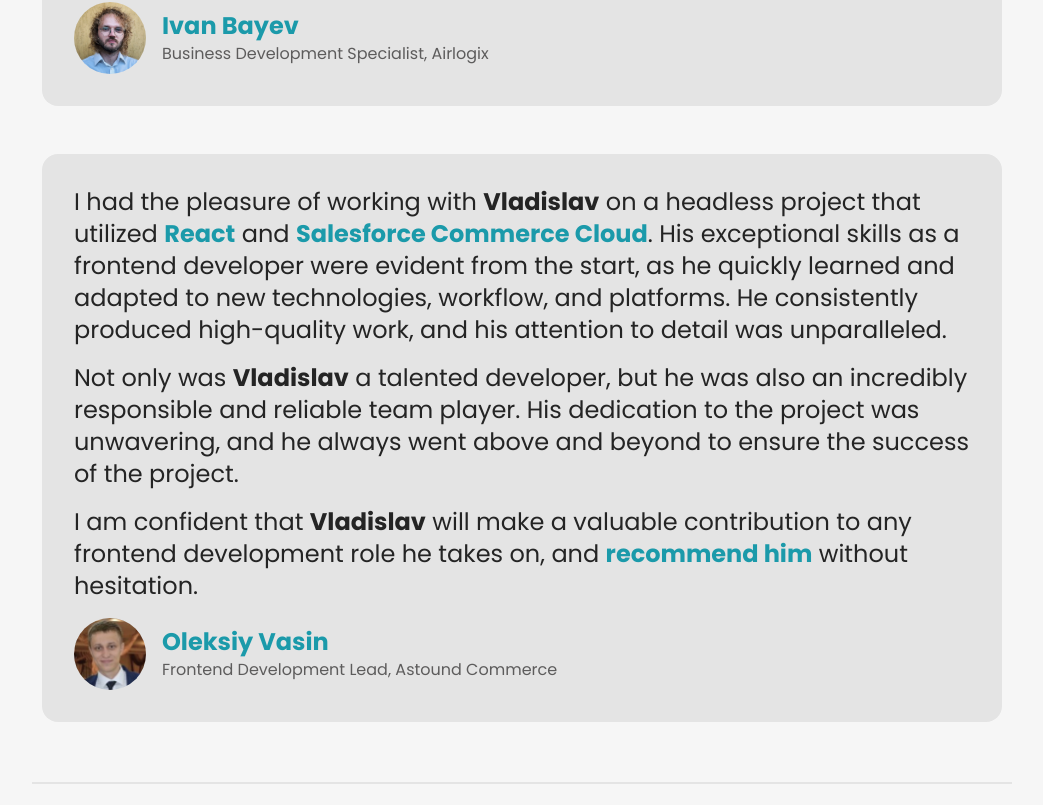
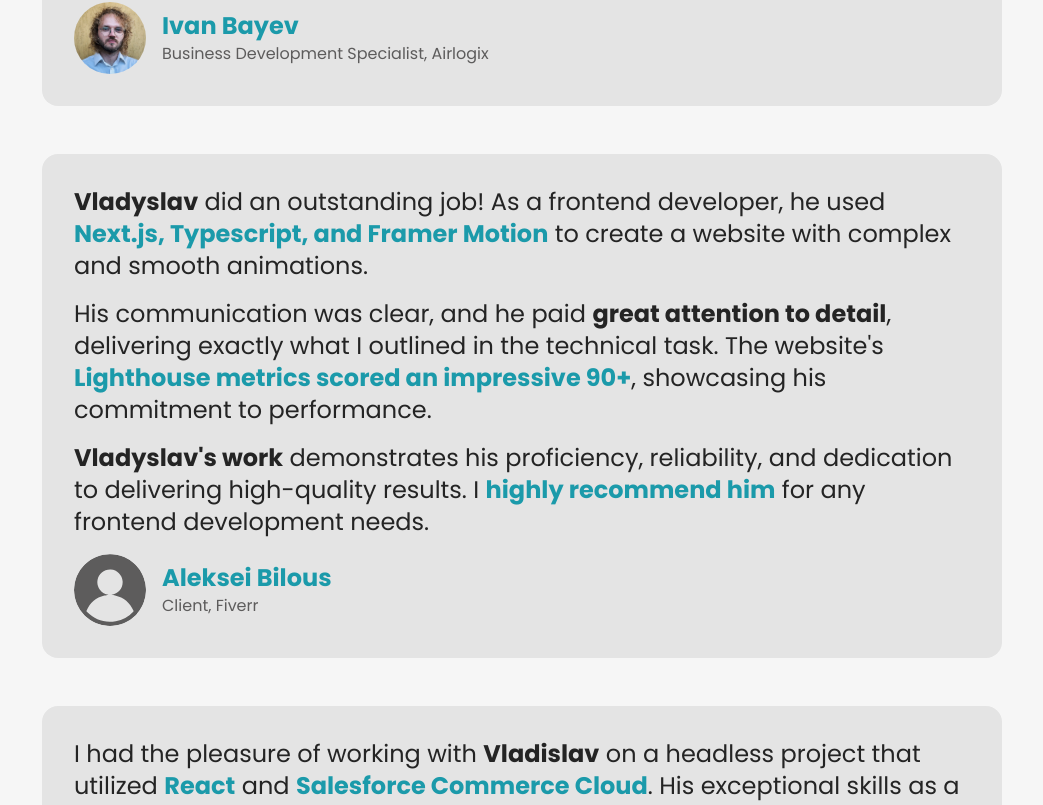
Before and after one commit to VladislavDegtyarenko/vd-developer-portfolio, a Next.js app: page / in a window 1280 px wide. Shown: the part 8501-9306 px from the top of the page, without its empty margins (118-1161 px from the left). Built offline with nearby package versions, Linux system fonts and the light colour scheme.

Commit message:
add review

```diff
--- a/src/components/ReviewCard.tsx
+++ b/src/components/ReviewCard.tsx
@@ -7,6 +7,7 @@ import Image from "next/image";
 
 import { Review, ReviewCardRef } from "../types";
 import { P1, P2 } from "@/components/Text";
+import UserIcon from "@/components/UserIcon";
 
 interface ReviewCardProps extends Review {}
 
@@ -57,6 +58,9 @@ const StyledReviewCard = styled.div`
       margin-right: 16px;
       overflow: hidden;
       flex-shrink: 0;
+      svg {
+        color: ${({ theme }) => theme.grey};
+      }
     }
     &__name {
       color: ${({ theme }) => theme.cyan};
@@ -95,12 +99,16 @@ const ReviewCard = ({
       <div className="card__text">{reviewText}</div>
       <div className="card__sign">
         <div className="card__photo">
+          {photo ? (
             <Image
               src={`/assets/reviews/${photo}`}
               alt={`Photo of ${name}`}
               fill
               sizes="72px"
             />
+          ) : (
+            <UserIcon />
+          )}
         </div>
         <div>
           <P1 className="card__name">{name}</P1>
--- /dev/null
+++ b/src/components/UserIcon.tsx
@@ -0,0 +1,21 @@
+const UserIcon = () => {
+  return (
+    <svg x="0px" y="0px" viewBox="0 0 409 409.5">
+      <g>
+        <path
+          d="M216.5,409.5c-8,0-16,0-24,0c-1.2-0.2-2.3-0.5-3.5-0.7c-11.1-1.7-22.5-2.7-33.4-5.3C50.7,378.4-16.8,273,3.7,166.9
+		C12.2,122.8,32.8,85.2,66,55C113.3,11.9,169.3-5.3,232.7,2.7c40.4,5.1,76,21.7,106.5,48.6c35.9,31.7,58.4,71.2,66.7,118.6
+		c1.3,7.7,2.1,15.5,3.1,23.2c0,8,0,16,0,24c-0.2,1.3-0.5,2.5-0.7,3.8c-1,7.5-1.5,15.1-3,22.5c-7.7,40.7-26.3,75.9-55.4,105.3
+		c-30.5,30.8-67.2,50.3-110.1,57.7C232.1,407.7,224.3,408.5,216.5,409.5z M212,232c41.4-5.6,66.6-40.3,64.2-76.5
+		c-2.3-35.6-31.5-64.7-67.1-66.8c-36.9-2.2-69.2,23.3-75.4,59.6c-3.4,20.1,1,38.6,13.3,55c12.2,16.4,28.8,25.7,49.1,28.8
+		c-4,0.8-7.9,1.2-11.8,1.7c-3.9,0.6-7.9,1.2-11.8,2.1c-47.4,11.9-80.9,40.2-100.7,84.9c-1.4,3.3-1.3,5.3,1.3,7.9
+		c45.6,46.1,100.3,64.5,164.2,53.6c39.2-6.7,72-25.7,99.3-54.5c1.4-1.5,2.4-2.7,1.4-5.1c-20.1-46.8-54.8-76.1-104.5-87.3
+		C226.8,233.9,219.9,233.2,212,232z"
+          fill="currentColor"
+        />
+      </g>
+    </svg>
+  );
+};
+
+export default UserIcon;
--- a/src/data/reviews.tsx
+++ b/src/data/reviews.tsx
@@ -38,6 +38,39 @@ export const reviews: Review[] = [
     reviewText: (
       <>
         <P1>
+          <span className="bold-white">Vladyslav</span> did an outstanding job!
+          As a frontend developer, he used{" "}
+          <span className="bold-cyan">
+            Next.js, Typescript, and Framer Motion
+          </span>{" "}
+          to create a website with complex and smooth animations.
+        </P1>
+        <P1>
+          His communication was clear, and he paid{" "}
+          <span className="bold-white">great attention to detail</span>,
+          delivering exactly what I outlined in the technical task. The
+          website's{" "}
+          <span className="bold-cyan">
+            Lighthouse metrics scored an impressive 90+
+          </span>
+          , showcasing his commitment to performance.
+        </P1>
+        <P1>
+          <span className="bold-white">Vladyslav's work</span> demonstrates his
+          proficiency, reliability, and dedication to delivering high-quality
+          results. I <span className="bold-cyan">highly recommend him</span> for
+          any frontend development needs.
+        </P1>
+      </>
+    ),
+    name: "Aleksei Bilous",
+    position: "Client",
+    company: "Fiverr",
+  },
+  {
+    reviewText: (
+      <>
+        <P1>
           I had the pleasure of working with{" "}
           <span className="bold-white">Vladislav</span> on a headless project
           that utilized <span className="bold-cyan">React</span> and{" "}
--- a/src/types/index.tsx
+++ b/src/types/index.tsx
@@ -158,5 +158,5 @@ export type Review = {
   name: string;
   position?: string;
   company?: string;
-  photo: string;
+  photo?: string;
 };
```
Lines whose indentation alone changed are shown as unchanged.
